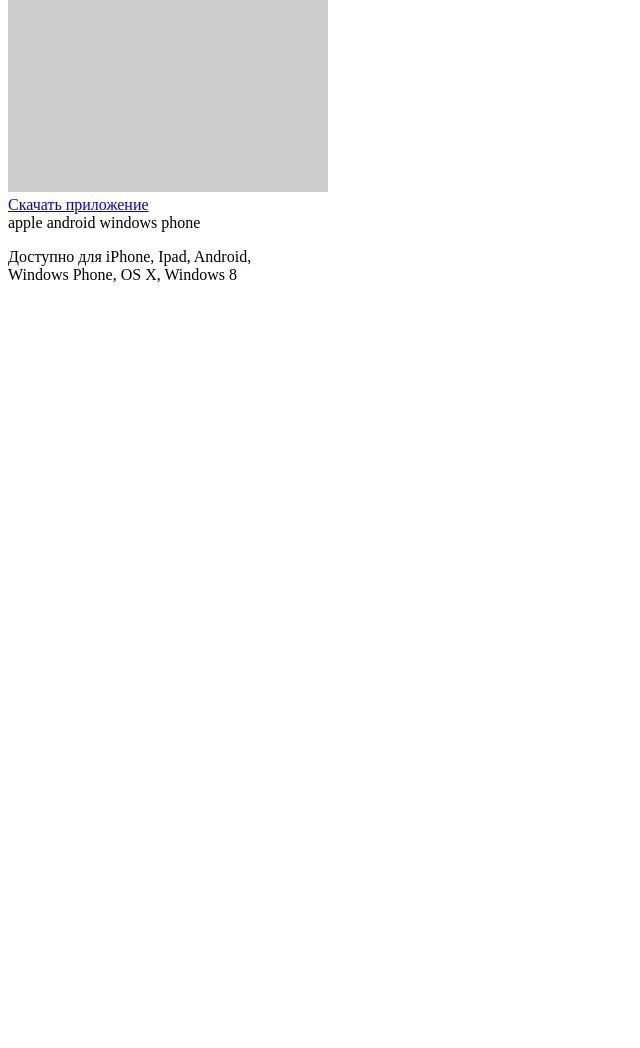
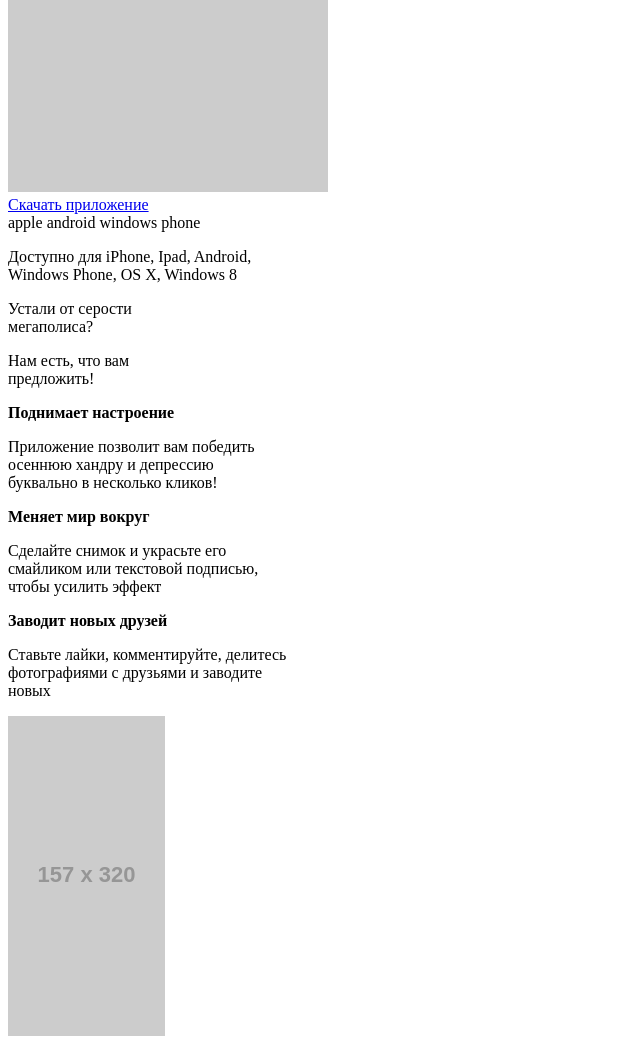
Before and after one commit to dima716/4118-pink-1, a website: page index.html in a window 1280 px wide. Shown: the part 517-1565 px from the top of the page, without its empty margins (0-640 px from the left). Before the commit the page ends 817 px from the top, so only its background shows below. Drawn offline with Linux system fonts and the light colour scheme; placeholder pictures from the web are drawn by us.

Commit message:
Add information section

```diff
--- a/index.html
+++ b/index.html
@@ -32,7 +32,7 @@
     </header>
     <section class="intro">
       <div class="intro__img">
-        <img src="http://placehold.it/320x462" alt="Скачать приложение">
+        <img src="http://placehold.it/320x462" width="320" height="462" alt="Скачать приложение">
       </div>
       <div class="download intro__download">
         <a class="download__button" href="#">Скачать приложение</a>
@@ -47,5 +47,37 @@
         </p>
       </div>
     </section>
+    <section class="information">
+      <div class="information__offer">
+        <p>Устали от серости <br> мегаполиса?</p>
+        <p>Нам есть, что вам <br> предложить!</p>
+      </div>
+      <div class="information__advanatages">
+        <div class="information__advantage">
+          <b>Поднимает настроение</b>
+          <p>Приложение позволит вам победить<br>
+             осеннюю хандру и депрессию<br>
+             буквально в несколько кликов!
+          </p>
+        </div>
+        <div class="information__advantage">
+          <b>Меняет мир вокруг</b>
+          <p>Сделайте снимок и украсьте его<br>
+             смайликом или текстовой подписью,<br>
+             чтобы усилить эффект
+          </p>
+        </div>
+        <div class="information__advantage">
+          <b>Заводит новых друзей</b>
+          <p>Ставьте лайки, комментируйте, делитесь<br>
+             фотографиями с друзьями и заводите<br>
+             новых
+          </p>
+        </div>
+      </div>
+      <div class="information__image">
+        <img src="http://placehold.it/157x320" width="157" height="320" alt="Всем привет">
+      </div>
+    </section>
   </body>
 </html>
```
